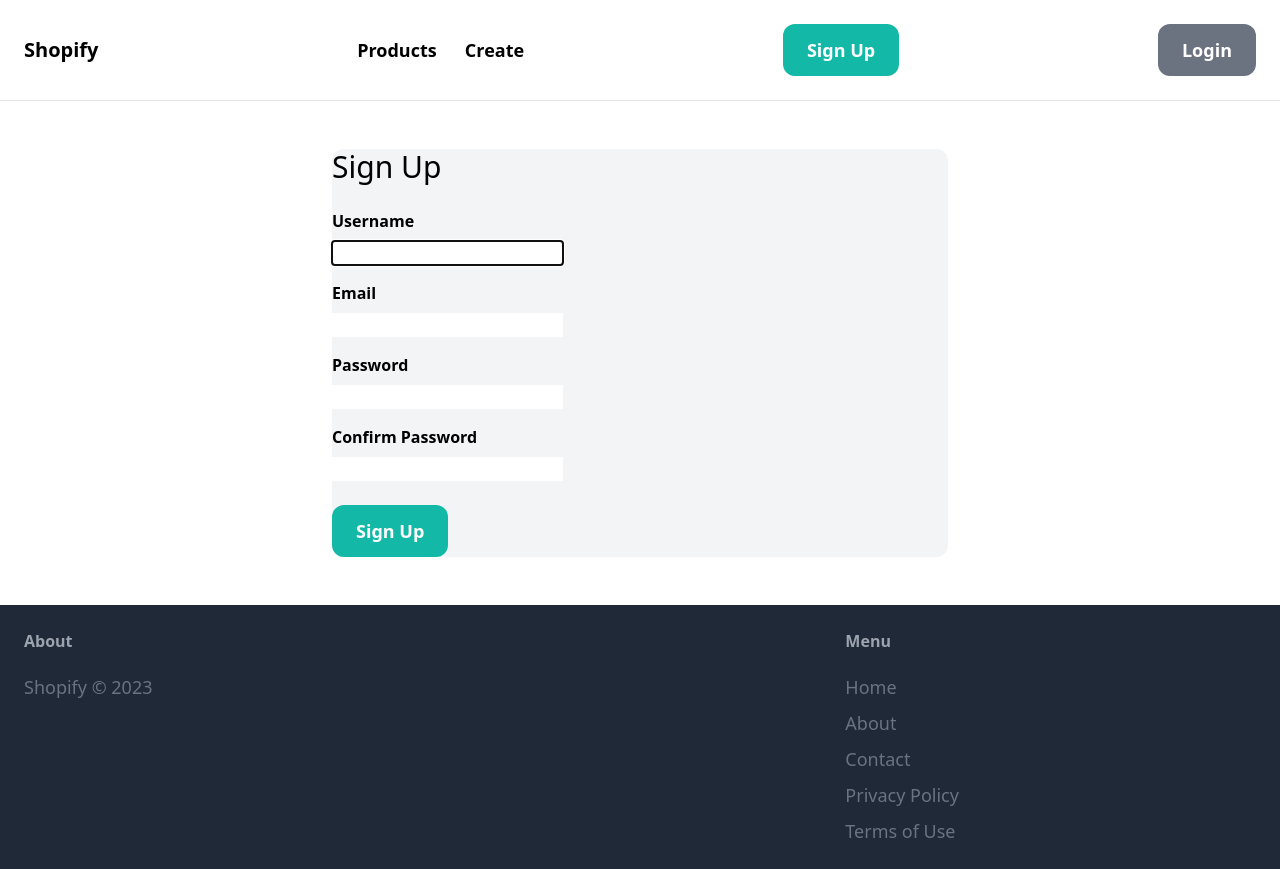
After one commit to Ola-Yeenca/E-commerce-old, a Django app: page /signup/ in a window 1280 px wide. The commit adds this page. Run offline with Django 4.2, Linux system fonts and the light colour scheme; some libraries are stand-ins or nearby versions.

```diff
--- /dev/null
+++ b/shopify/core/forms.py
@@ -0,0 +1,9 @@
+from django import forms
+from django.contrib.auth.forms import UserCreationForm
+from django.contrib.auth.models import User
+
+
+class SignupForm(UserCreationForm):
+    class Meta:
+        model = User
+        fields = ['username', 'email', 'password1', 'password2']
--- a/shopify/core/templates/core/base.html
+++ b/shopify/core/templates/core/base.html
@@ -17,7 +17,7 @@
           <a href="/products/create" class="text-lg font-semibold hover:text-gray-500">Create</a>
         </div>
 
-        <a href="#" class="px-6 py-3 text-lg font-semibold bg-teal-500 text-white rounded-xl hover:bg-teal-700">Sign Up</a>
+        <a href="{% url 'core:signup' %}" class="px-6 py-3 text-lg font-semibold bg-teal-500 text-white rounded-xl hover:bg-teal-700">Sign Up</a>
         <a href="#" class="px-6 py-3 text-lg font-semibold bg-gray-500 text-white rounded-xl hover:bg-gray-700">Login</a>
 
     </nav>
@@ -35,9 +35,9 @@
       <div class="w-1/3 ">
         <h3 class="mb-5 font-semibold text-gray-400">Menu</h3>
         <ul class="space-y-2">
-          <li><a href="{% url 'index' %}" class="text-lg text-gray-500 hover:text-gray-400">Home</a></li>
+          <li><a href="{% url 'core:index' %}" class="text-lg text-gray-500 hover:text-gray-400">Home</a></li>
           <li><a href="#" class="text-lg text-gray-500 hover:text-gray-400">About</a></li>
-          <li><a href="{% url 'contact' %}" class="text-lg text-gray-500 hover:text-gray-400">Contact</a></li>
+          <li><a href="{% url 'core:contact' %}" class="text-lg text-gray-500 hover:text-gray-400">Contact</a></li>
           <li><a href="#" class="text-lg text-gray-500 hover:text-gray-400">Privacy Policy</a></li>
           <li><a href="#" class="text-lg text-gray-500 hover:text-gray-400">Terms of Use</a></li>
         </ul>
--- /dev/null
+++ b/shopify/core/templates/core/signup.html
@@ -0,0 +1,29 @@
+{% extends 'core/base.html' %}
+
+{% block title %}Sign Up{% endblock %}
+
+{% block content %}
+<div class="w-1/2 my-6 mx-auto bg-gray-100 rounded-xl">
+  <h1 class="mb-6 text-3xl">Sign Up</h1>
+  <form method="post">
+    {% csrf_token %}
+    <div class="mb-4">
+      <label for="id_username" class="block mb-2 font-semibold">Username</label>
+      {{ form.username }}
+    </div>
+    <div class="mb-4">
+      <label for="id_email" class="block mb-2 font-semibold">Email</label>
+      {{ form.email }}
+    </div>
+    <div class="mb-4">
+      <label for="id_password1" class="block mb-2 font-semibold">Password</label>
+      {{ form.password1 }}
+    </div>
+    <div class="mb-6">
+      <label for="id_password2" class="block mb-2 font-semibold">Confirm Password</label>
+      {{ form.password2 }}
+    </div>
+    <button type="submit" class="px-6 py-3 text-lg font-semibold bg-teal-500 text-white rounded-xl hover:bg-teal-700">Sign Up</button>
+  </form>
+</div>
+{% endblock %}
--- /dev/null
+++ b/shopify/core/urls.py
@@ -0,0 +1,11 @@
+from django.urls import path, include
+from . import views
+
+
+app_name = 'core'
+
+urlpatterns = [
+    path('', views.index, name='index'),
+    path('contact/', views.contact, name='contact'),
+    path('signup/', views.signup, name='signup'),
+]
--- a/shopify/core/views.py
+++ b/shopify/core/views.py
@@ -1,5 +1,6 @@
-from django.shortcuts import render
+from django.shortcuts import render, redirect
 from item.models import  Category, Item
+from .forms import SignupForm
 
 # Create your views here.
 def index(request):
@@ -12,3 +13,15 @@ def index(request):
 
 def contact(request):
     return render(request, 'core/contact.html')
+
+def signup(request):
+    if request.method == 'POST':
+        form = SignupForm(request.POST)
+        if form.is_valid():
+            form.save() # save the user
+            return redirect('core:index')
+    else:
+        form = SignupForm()
+    return render(request, 'core/signup.html', context = {
+        'form': form
+    })
--- a/shopify/shopify/urls.py
+++ b/shopify/shopify/urls.py
@@ -2,11 +2,9 @@ from django.contrib import admin
 from django.conf import settings
 from django.conf.urls.static import static
 from django.urls import path, include
-from core.views import index, contact
 
 urlpatterns = [
     path('admin/', admin.site.urls),
-    path('', index, name='index'),
+    path('', include('core.urls')),
     path('items/', include('item.urls')),
-    path('contact/', contact, name='contact'),
 ] + static(settings.MEDIA_URL, document_root=settings.MEDIA_ROOT)
```
